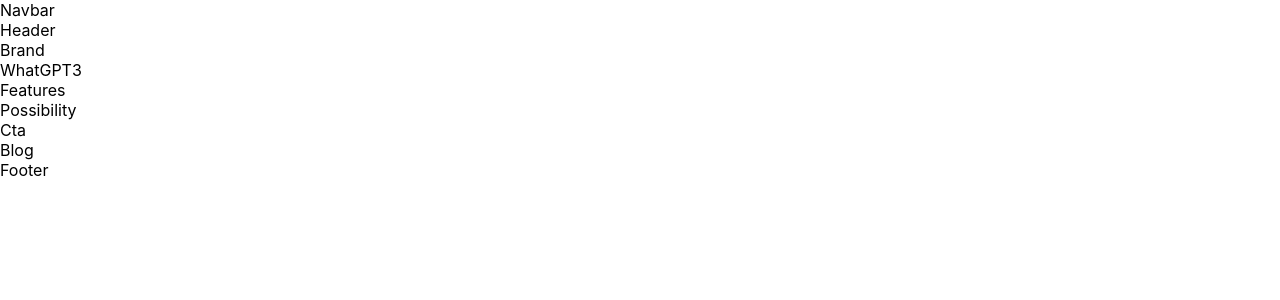
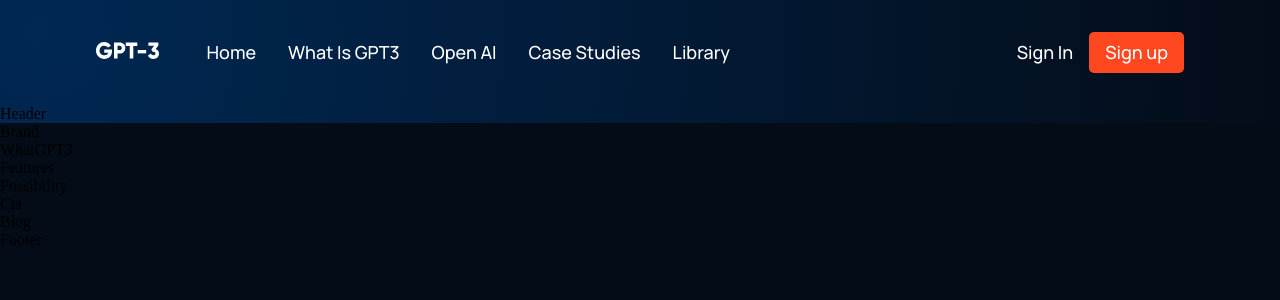
Before and after one commit to DennisBoanini/gpt3-phate, a React (Create React App) app: page / in a window 1280 px wide. Shown: the top 300 px of the page. Built offline with nearby package versions, Linux system fonts and the light colour scheme.

Commit message:
Complete navbar component

```diff
--- /dev/null
+++ b/src/App.scss
@@ -0,0 +1,80 @@
+@import "index";
+
+* {
+  box-sizing: border-box;
+  padding: 0;
+  margin: 0;
+  scroll-behavior: smooth;
+}
+
+body {
+  background-color: $color-bg;
+}
+
+a {
+  color: unset;
+  text-decoration: none;
+}
+
+.gradient__bg {
+  /* ff 3.6+ */
+  background: -moz-radial-gradient(circle at 3% 25%, rgba(0, 40, 83, 1) 0%, rgba(4, 12, 24, 1) 100%);
+
+  /* safari 5.1+,chrome 10+ */
+  background: -webkit-radial-gradient(circle at 3% 25%, rgba(0, 40, 83, 1) 0%, rgba(4, 12, 24, 1) 100%);
+
+  /* opera 11.10+ */
+  background: -o-radial-gradient(circle at 3% 25%, rgba(0, 40, 83, 1) 0%, rgba(4, 12, 24, 1) 100%);
+
+  /* global 92%+ browsers support */
+  background: radial-gradient(circle at 3% 25%, rgba(0, 40, 83, 1) 0%, rgba(4, 12, 24, 1) 100%);
+}
+
+.gradient__text {
+  background: $gradient-text;
+  background-clip: text;
+  -webkit-background-clip: text;
+  -webkit-text-fill-color: transparent;
+}
+
+.section__padding {
+  padding: 4rem 6rem;
+}
+
+.section__margin {
+  margin: 4rem 6rem;
+}
+
+.scale-up-center {
+  -webkit-animation: scale-up-center 0.4s cubic-bezier(0.390, 0.575, 0.565, 1.000) both;
+  animation: scale-up-center 0.4s cubic-bezier(0.390, 0.575, 0.565, 1.000) both;
+}
+
+@keyframes scale-up-center {
+  0% {
+    transform: scale(0.5);
+  }
+  100% {
+    transform: scale(1);
+  }
+}
+
+@media screen and (max-width: 700px) {
+  .section__padding {
+    padding: 4rem;
+  }
+
+  .section__margin {
+    margin: 4rem;
+  }
+}
+
+@media screen and (max-width: 550px) {
+  .section__padding {
+    padding: 4rem 2rem;
+  }
+
+  .section__margin {
+    margin: 4rem 2rem;
+  }
+}
--- a/src/App.tsx
+++ b/src/App.tsx
@@ -1,6 +1,7 @@
 import React from 'react';
 import { Brand, Cta, Navbar } from "./components";
 import { Blog, Features, Footer, Header, Possibility, WhatGPT3 } from "./containers";
+import './App.scss'
 
 function App() {
   return (
--- a/src/components/navbar/Navbar.tsx
+++ b/src/components/navbar/Navbar.tsx
@@ -1,13 +1,59 @@
 // @flow
 import * as React from 'react';
+import logo from '../../assets/logo.svg'
+import './navbar.scss';
+import { useState } from "react";
+import { RiCloseLine, RiMenu3Line } from "react-icons/ri";
 
 type Props = {
 
 };
+
+const Menu = () => (
+    <>
+        <p><a href="#home">Home</a></p>
+        <p><a href="#wgpt3">What is GPT3</a></p>
+        <p><a href="#possibility">Open AI</a></p>
+        <p><a href="#features">Case Studies</a></p>
+        <p><a href="#blog">Library</a></p>
+    </>
+);
+
 export const Navbar = (props: Props) => {
+
+    const [toggleMenu, setToggleMenu] = useState(false);
+
     return (
-        <div>
-            Navbar
+        <div className="gpt3__navbar">
+            <div className="gpt3__navbar-links">
+                <div className="gpt3__navbar-links_logo">
+                    <img src={logo} alt="logo"/>
+                </div>
+                <div className="gpt3__navbar-links_container">
+                    <Menu />
+                </div>
+            </div>
+            <div className="gpt3__navbar-sign">
+                <p>Sign in</p>
+                <button type="button">Sign up</button>
+            </div>
+            <div className="gpt3__navbar-menu">
+                {toggleMenu
+                    ? <RiCloseLine color="#FFF" size={27} onClick={() => setToggleMenu(!toggleMenu)}/>
+                    : <RiMenu3Line color="#FFF" size={27} onClick={() => setToggleMenu(!toggleMenu)}/>
+                }
+                {toggleMenu && <>
+                    <div className="gpt3__navbar-menu_container scale-up-center">
+                        <div className="gpt3__navbar-menu_container-links">
+                            <Menu />
+                            <div className="gpt3__navbar-menu_container-links-sign">
+                                <p>Sign in</p>
+                                <button type="button">Sign up</button>
+                            </div>
+                        </div>
+                    </div>
+                </>}
+            </div>
         </div>
     );
 };
--- a/src/components/navbar/navbar.scss
+++ b/src/components/navbar/navbar.scss
@@ -0,0 +1,191 @@
+@import "../../index";
+
+.gpt3__navbar {
+  display: flex;
+  justify-content: space-between;
+  align-items: center;
+
+  padding: 2rem 6rem;
+
+  .gpt3__navbar-links {
+    flex: 1;
+    display: flex;
+    justify-content: flex-start;
+    align-items: center;
+
+    .gpt3__navbar-links_logo {
+      margin-right: 2rem;
+
+      img {
+        width: 62.56px;
+        height: 16.02px;
+      }
+    }
+
+    .gpt3__navbar-links_container {
+      display: flex;
+      flex-direction: row;
+
+      p {
+        color: white;
+        font-family: $font-family;
+        font-weight: 500;
+        font-size: 18px;
+        line-height: 25px;
+        text-transform: capitalize;
+
+        margin: 0 1rem;
+        cursor: pointer;
+      }
+    }
+  }
+
+  .gpt3__navbar-sign {
+    display: flex;
+    justify-content: flex-end;
+    align-items: center;
+
+    p {
+      color: white;
+      font-family: $font-family;
+      font-weight: 500;
+      font-size: 18px;
+      line-height: 25px;
+      text-transform: capitalize;
+
+      margin: 0 1rem;
+      cursor: pointer;
+    }
+
+    button {
+      padding: 0.5rem 1rem;
+      font-family: $font-family;
+      color: white;
+      background: #FF4820;
+      font-weight: 500;
+      font-size: 18px;
+      line-height: 25px;
+      border-radius: 5px;
+      border: 0;
+      outline: none;
+      cursor: pointer;
+    }
+  }
+
+  .gpt3__navbar-menu {
+    margin-left: 1rem;
+    display: none;
+    position: relative;
+
+    svg {
+      cursor: pointer;
+    }
+
+    .gpt3__navbar-menu_container {
+      display: flex;
+      justify-content: flex-end;
+      align-items: flex-end;
+      flex-direction: column;
+
+      text-align: end;
+      background: $color-footer;
+      padding: 2rem;
+      position: absolute;
+      top: 40px;
+      right: 0;
+      margin-top: 1rem;
+      min-width: 210px;
+      border-radius: 5px;
+      box-shadow: 0 0 5px rgba(0, 0, 0, .2);
+
+      p {
+        color: #fff;
+        font-family: var(--font-family);
+        font-weight: 500;
+        font-size: 18px;
+        line-height: 25px;
+        text-transform: capitalize;
+
+        cursor: pointer;
+        margin: 1rem 0;
+      }
+
+      .gpt3__navbar-menu_container-links {
+
+        .gpt3__navbar-menu_container-links-sign {
+          display: none;
+          justify-content: flex-end;
+          align-items: center;
+
+          p {
+            color: white;
+            font-family: $font-family;
+            font-weight: 500;
+            font-size: 18px;
+            line-height: 25px;
+            text-transform: capitalize;
+
+            margin: 0 1rem;
+            cursor: pointer;
+          }
+
+          button {
+            padding: 0.5rem 1rem;
+            font-family: $font-family;
+            color: white;
+            background: #FF4820;
+            font-weight: 500;
+            font-size: 18px;
+            line-height: 25px;
+            border-radius: 5px;
+            border: 0;
+            outline: none;
+            cursor: pointer;
+          }
+        }
+      }
+    }
+  }
+}
+
+@media screen and (max-width: 1050px) {
+  .gpt3__navbar {
+    .gpt3__navbar-links {
+      .gpt3__navbar-links_container {
+        display: none;
+      }
+    }
+
+    .gpt3__navbar-menu {
+      display: flex;
+    }
+  }
+}
+
+@media screen and (max-width: 700px) {
+  .gpt3__navbar {
+    padding: 2rem 4rem;
+  }
+}
+
+@media screen and (max-width: 550px) {
+  .gpt3__navbar {
+    padding: 2rem;
+
+    .gpt3__navbar-sign {
+      display: none;
+    }
+
+    .gpt3__navbar-menu {
+      .gpt3__navbar-menu_container {
+        top: 20px;
+
+        .gpt3__navbar-menu_container-links {
+          .gpt3__navbar-menu_container-links-sign {
+            display: block;
+          }
+        }
+      }
+    }
+  }
+}
--- a/src/index.css
+++ /dev/null
@@ -1,13 +0,0 @@
-body {
-  margin: 0;
-  font-family: -apple-system, BlinkMacSystemFont, 'Segoe UI', 'Roboto', 'Oxygen',
-    'Ubuntu', 'Cantarell', 'Fira Sans', 'Droid Sans', 'Helvetica Neue',
-    sans-serif;
-  -webkit-font-smoothing: antialiased;
-  -moz-osx-font-smoothing: grayscale;
-}
-
-code {
-  font-family: source-code-pro, Menlo, Monaco, Consolas, 'Courier New',
-    monospace;
-}
--- /dev/null
+++ b/src/index.scss
@@ -0,0 +1,12 @@
+@import url('https://fonts.googleapis.com/css2?family=Manrope:wght@200;300;400;500;600;700;800&display=swap');
+
+$font-family: 'Manrope', sans-serif;
+
+$gradient-text: linear-gradient(89.97deg, #AE67FA 1.84%, #F49867 102.67%);
+$gradient-bar: linear-gradient(103.22deg, #AE67FA -13.86%, #F49867 99.55%);
+
+$color-bg: #040C18;
+$color-footer : #031B34;
+$color-blog: #042c54;
+$color-text: #81AFDD;
+$color-subtext: #FF8A71;
--- a/src/index.tsx
+++ b/src/index.tsx
@@ -1,6 +1,6 @@
 import React from 'react';
 import ReactDOM from 'react-dom/client';
-import './index.css';
+import './index.scss';
 import App from './App';
 import reportWebVitals from './reportWebVitals';
 
```
